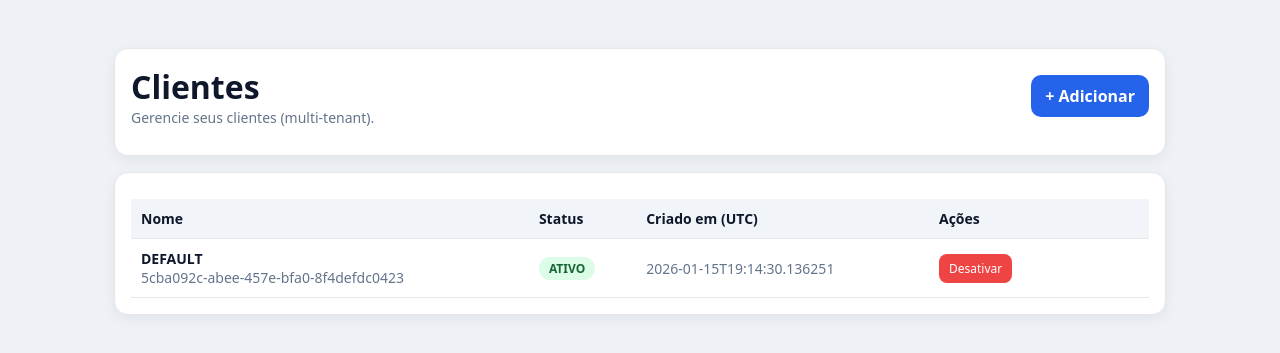
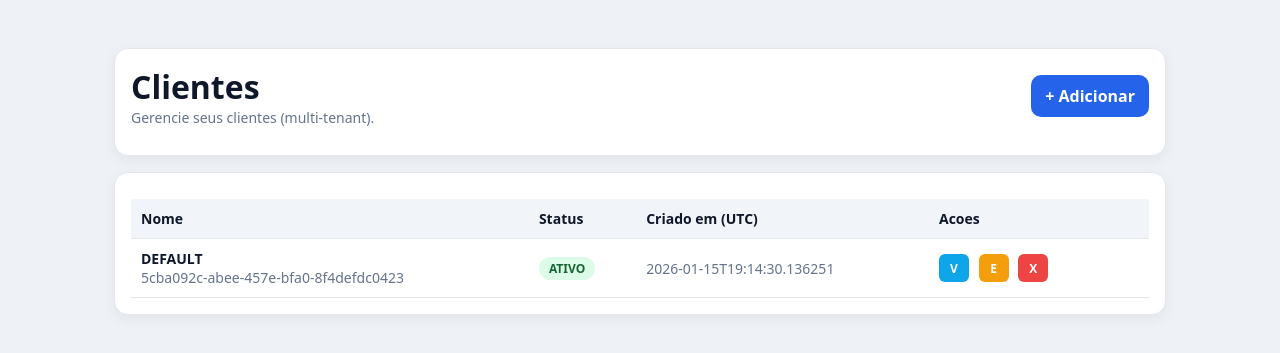
Before and after one commit to NettoSantana/indflow, a Flask app: page /clientes/ in a window 1280 px wide. Shown: the part 76-429 px from the top of the page. Run offline with Flask 3, Linux system fonts and the light colour scheme; a user stored in the database is signed in; data comes from the database, SQL or seed files in the repository.

Commit message:
ui: acoes de clientes com botoes visualizar/editar/excluir

```diff
--- a/modules/clientes/templates/clientes_list.html
+++ b/modules/clientes/templates/clientes_list.html
@@ -1,7 +1,7 @@
 {#
 PATH: modules/clientes/templates/clientes_list.html
-LAST_RECODE: 2026-02-20 21:20 America/Bahia
-MOTIVO: Criar tela de listagem de clientes com botao Adicionar separado.
+LAST_RECODE: 2026-02-20 21:55 America/Bahia
+MOTIVO: Ajustar coluna Acoes para ter botoes Visualizar, Editar e Excluir no estilo compacto.
 #}
 {% extends "base.html" %}
 {% block title %}Clientes — IndFlow{% endblock %}
@@ -14,14 +14,19 @@ MOTIVO: Criar tela de listagem de clientes com botao Adicionar separado.
   .top-bar{display:flex;justify-content:space-between;align-items:center;margin-bottom:12px;}
   .btn-primary{padding:10px 14px;border-radius:10px;background:#2563eb;color:#ffffff;text-decoration:none;font-weight:600;}
   table{width:100%;border-collapse:collapse;margin-top:10px;}
-  th,td{padding:10px;border-bottom:1px solid #e5e7eb;text-align:left;font-size:14px;}
+  th,td{padding:10px;border-bottom:1px solid #e5e7eb;text-align:left;font-size:14px;vertical-align:middle;}
   th{background:#f1f5f9;}
   .pill{display:inline-block;padding:3px 10px;border-radius:999px;font-size:12px;font-weight:700;}
   .on{background:#dcfce7;color:#166534;}
   .off{background:#fee2e2;color:#991b1b;}
+
+  .actions{white-space:nowrap;}
+  .btn-icon{display:inline-flex;align-items:center;justify-content:center;width:30px;height:28px;border:0;border-radius:6px;color:#ffffff;font-weight:800;font-size:12px;cursor:pointer;text-decoration:none;margin-right:6px;}
+  .btn-view{background:#0ea5e9;}
+  .btn-edit{background:#f59e0b;}
+  .btn-del{background:#ef4444;}
+  .btn-icon:last-child{margin-right:0;}
   .actions form{display:inline;}
-  .actions button{padding:6px 10px;border:0;border-radius:8px;background:#ef4444;color:#fff;font-size:12px;cursor:pointer;}
-  .actions button.secondary{background:#475569;}
 </style>
 
 <div class="wrap">
@@ -32,9 +37,7 @@ MOTIVO: Criar tela de listagem de clientes com botao Adicionar separado.
         <h1 style="margin:0;">Clientes</h1>
         <div class="muted">Gerencie seus clientes (multi-tenant).</div>
       </div>
-      <a href="{{ url_for('clientes.novo_cliente') }}" class="btn-primary">
-        + Adicionar
-      </a>
+      <a href="{{ url_for('clientes.novo_cliente') }}" class="btn-primary">+ Adicionar</a>
     </div>
   </div>
 
@@ -45,7 +48,7 @@ MOTIVO: Criar tela de listagem de clientes com botao Adicionar separado.
           <th>Nome</th>
           <th>Status</th>
           <th>Criado em (UTC)</th>
-          <th style="width:220px;">Ações</th>
+          <th style="width:220px;">Acoes</th>
         </tr>
       </thead>
       <tbody>
@@ -64,17 +67,12 @@ MOTIVO: Criar tela de listagem de clientes com botao Adicionar separado.
           </td>
           <td class="muted">{{ r["created_at"] }}</td>
           <td class="actions">
-            {% if (r["status"] or "") == "active" %}
-              <form method="post" action="{{ url_for('clientes.deactivate_cliente') }}">
-                <input type="hidden" name="cliente_id" value="{{ r['id'] }}">
-                <button type="submit">Desativar</button>
-              </form>
-            {% else %}
-              <form method="post" action="{{ url_for('clientes.activate_cliente') }}">
-                <input type="hidden" name="cliente_id" value="{{ r['id'] }}">
-                <button type="submit" class="secondary">Ativar</button>
-              </form>
-            {% endif %}
+            <a class="btn-icon btn-view" href="/clientes/{{ r['id'] }}" title="Visualizar">V</a>
+            <a class="btn-icon btn-edit" href="/clientes/{{ r['id'] }}/editar" title="Editar">E</a>
+            <form method="post" action="/clientes/delete" onsubmit="return confirm('Excluir este cliente definitivamente?');">
+              <input type="hidden" name="cliente_id" value="{{ r['id'] }}">
+              <button type="submit" class="btn-icon btn-del" title="Excluir">X</button>
+            </form>
           </td>
         </tr>
         {% endfor %}
```
